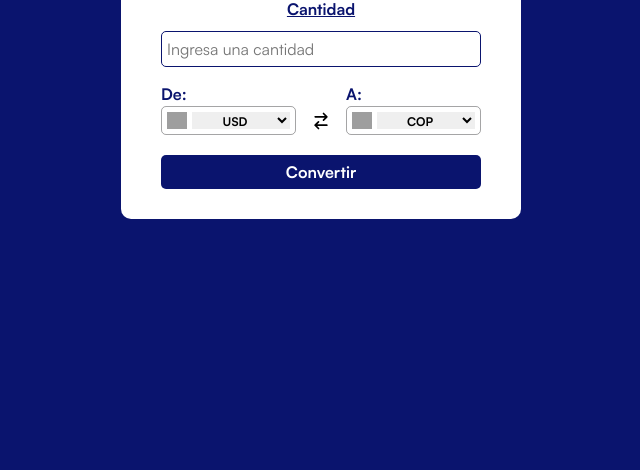
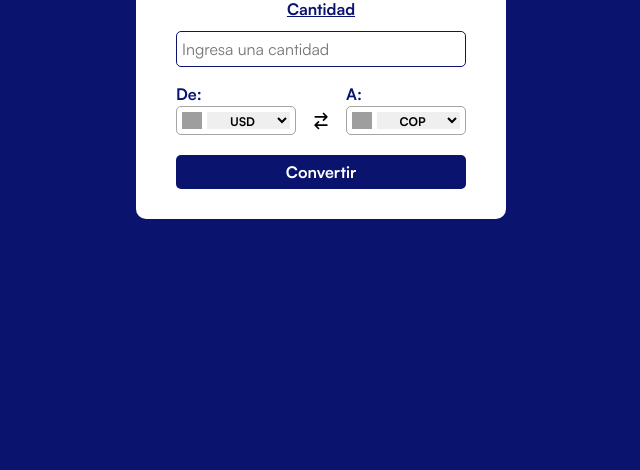
Before and after one commit to Mayer-04/Conversion-divisas, a website built with Vite: page index.html in a window 1280 px wide. Shown: the part 330-800 px from the top of the page, without its empty margins (319-959 px from the left). Built offline with nearby package versions, Linux system fonts and the light colour scheme; grey boxes are pictures that could not be loaded.

Commit message:
Modificando ancho del contenedor

```diff
--- a/style.css
+++ b/style.css
@@ -84,7 +84,7 @@ h6 {
 }
 
 .currency-converter {
-  max-width: 25rem;
+  max-width: 370px;
   overflow: hidden;
   background-color: var(--white);
   padding: 30px 40px;
```
